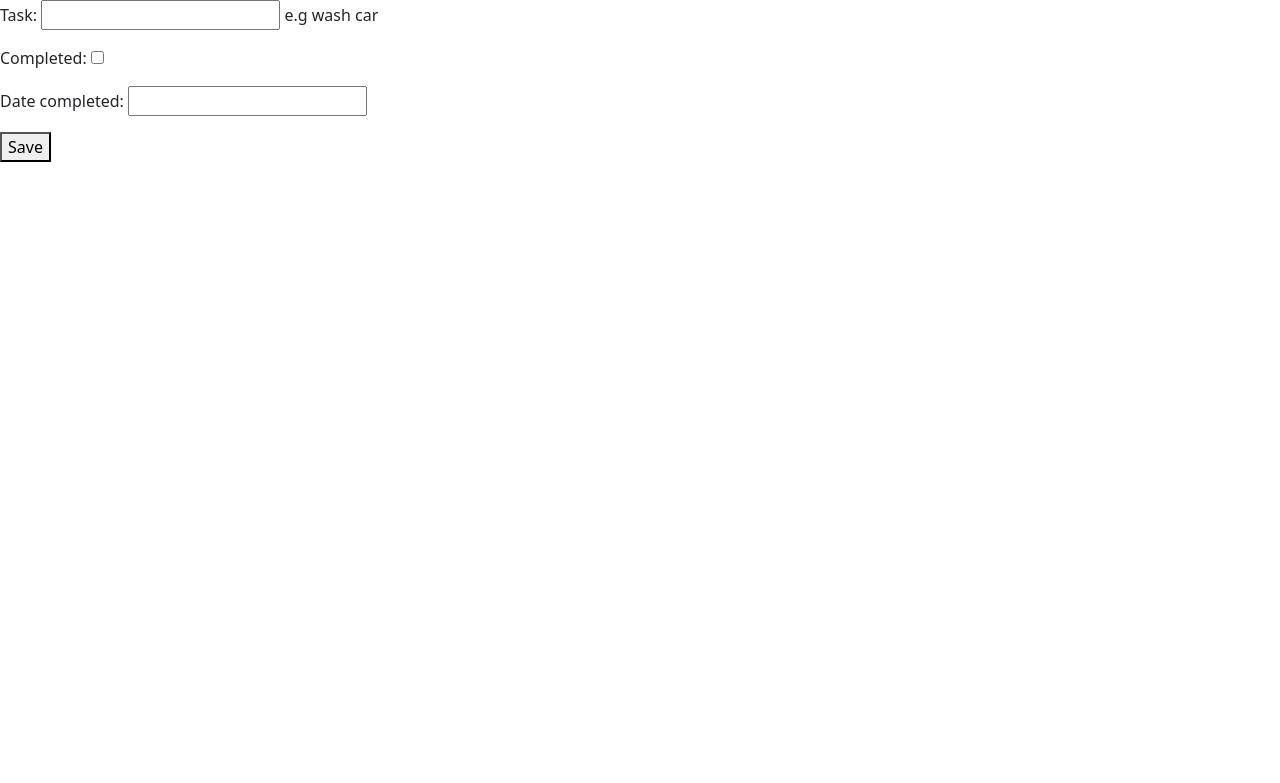
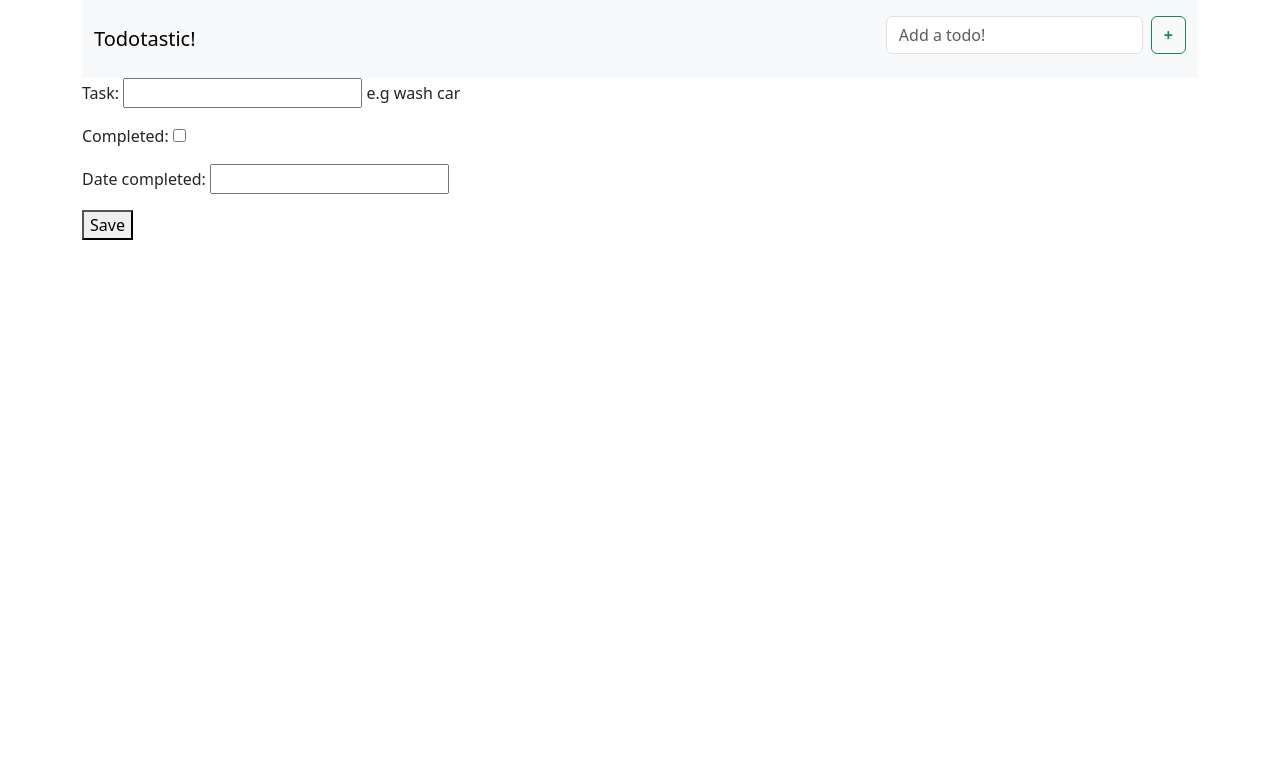
Before and after one commit to clarapenn/Todotastic, a Django app: template todo/templates/todo/todo_edit.html in a window 1280 px wide. Shown: the top 783 px of the page. Run offline with Django 3.2, Linux system fonts and the light colour scheme; the template is opened without the code that fills it: values that come from a table or form of the project are taken from there, others are empty; some libraries are stand-ins or nearby versions.

Commit message:
Use navbar component to add a page title and Add box

```diff
--- a/todo/templates/base.html
+++ b/todo/templates/base.html
@@ -15,14 +15,35 @@
 
   </head>
 
-  <body>
+  <body class="container">
+
+    <nav class="navbar navbar-expand-lg bg-body-tertiary">
+        <div class="container-fluid">
+          <a class="navbar-brand" href="/">Todotastic!</a>
+          <button class="navbar-toggler" type="button" data-bs-toggle="collapse" data-bs-target="#navbarSupportedContent" aria-controls="navbarSupportedContent" aria-expanded="false" aria-label="Toggle navigation">
+            <span class="navbar-toggler-icon"></span>
+          </button>
+          <div class="collapse navbar-collapse" id="navbarSupportedContent">
+            <ul class="navbar-nav me-auto mb-2 mb-lg-0">
+              {% comment %} <li class="nav-item">
+                <a class="nav-link" href="#">Link A</a>
+              </li> {% endcomment %}
+            </ul>
+            <form class="d-flex" role="search">
+              <input class="form-control me-2 mt-2" placeholder="Add a todo!" aria-label="Add a todo">
+              <button class="btn btn-outline-success mt-2" type="submit"><strong>+</strong></button>
+            </form>
+          </div>
+        </div>
+      </nav>
+
     <main>
         {% block content %} {% endblock content %}
     </main>
 
     <footer></footer>
-  </body>
 
     <script src="{% static 'js/bootstrap.min.js' %}" type="text/javascript"></script>
 
+</body>
 </html>
```
